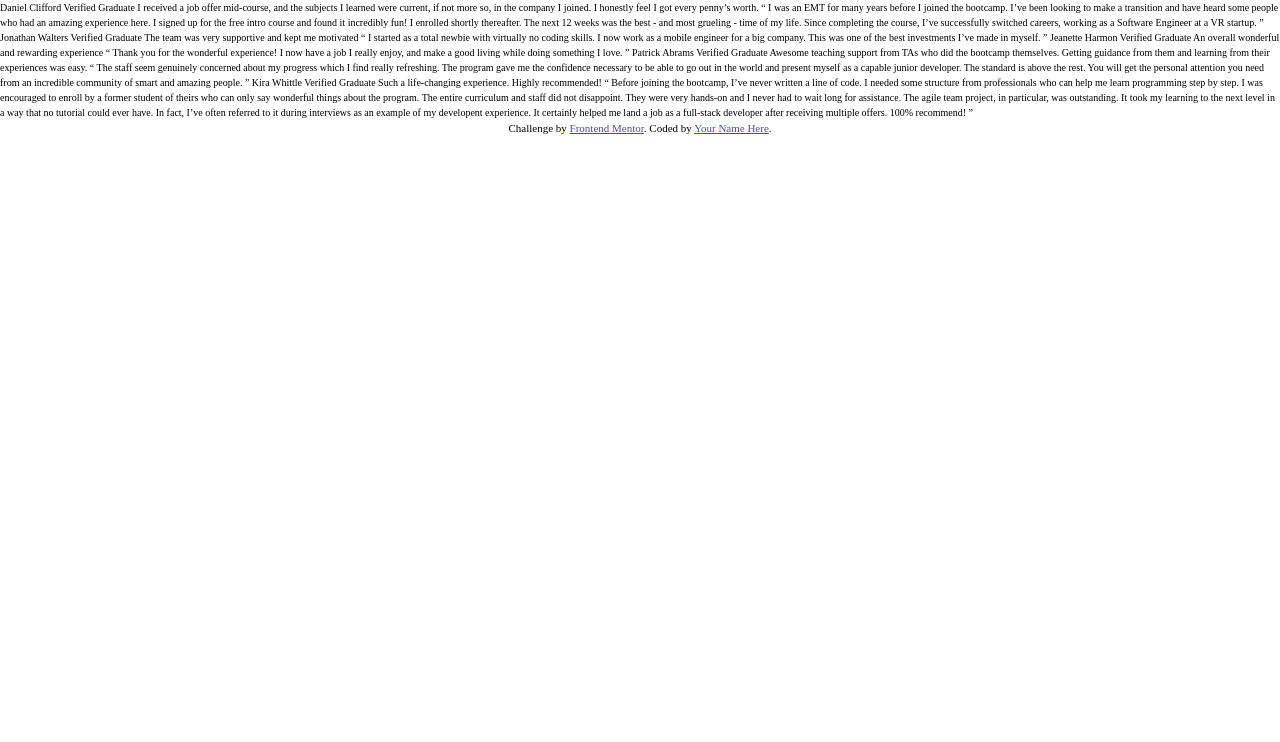
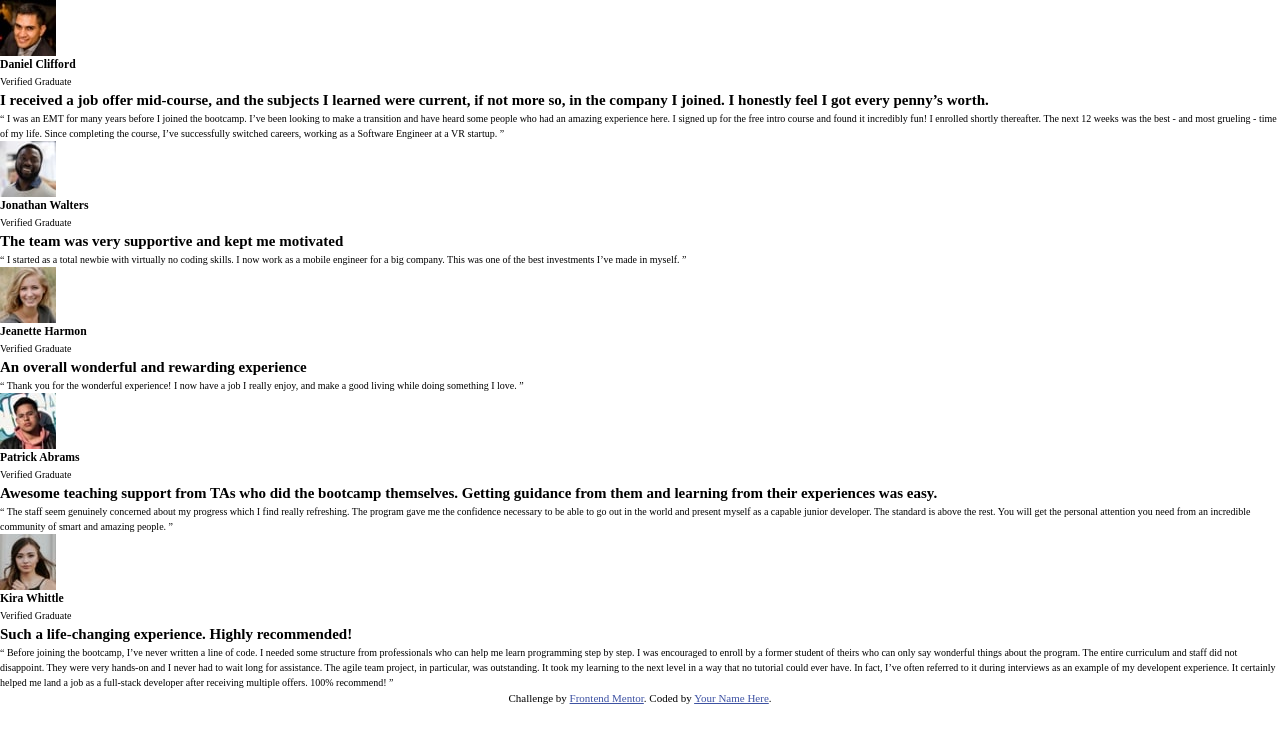
Before and after one commit to Kaji1127/Testimonials-Grid-Section, a website: page index.html in a window 1280 px wide. Drawn offline with Linux system fonts and the light colour scheme.

Commit message:
edit html file

```diff
--- a/index.html
+++ b/index.html
@@ -30,34 +30,111 @@
 		</style>
 	</head>
 	<body>
-		Daniel Clifford Verified Graduate I received a job offer mid-course, and the subjects I
-		learned were current, if not more so, in the company I joined. I honestly feel I got every
-		penny’s worth. “ I was an EMT for many years before I joined the bootcamp. I’ve been looking
-		to make a transition and have heard some people who had an amazing experience here. I signed
-		up for the free intro course and found it incredibly fun! I enrolled shortly thereafter. The
-		next 12 weeks was the best - and most grueling - time of my life. Since completing the
-		course, I’ve successfully switched careers, working as a Software Engineer at a VR startup.
-		” Jonathan Walters Verified Graduate The team was very supportive and kept me motivated “ I
-		started as a total newbie with virtually no coding skills. I now work as a mobile engineer
-		for a big company. This was one of the best investments I’ve made in myself. ” Jeanette
-		Harmon Verified Graduate An overall wonderful and rewarding experience “ Thank you for the
-		wonderful experience! I now have a job I really enjoy, and make a good living while doing
-		something I love. ” Patrick Abrams Verified Graduate Awesome teaching support from TAs who
-		did the bootcamp themselves. Getting guidance from them and learning from their experiences
-		was easy. “ The staff seem genuinely concerned about my progress which I find really
-		refreshing. The program gave me the confidence necessary to be able to go out in the world
-		and present myself as a capable junior developer. The standard is above the rest. You will
-		get the personal attention you need from an incredible community of smart and amazing
-		people. ” Kira Whittle Verified Graduate Such a life-changing experience. Highly
-		recommended! “ Before joining the bootcamp, I’ve never written a line of code. I needed some
-		structure from professionals who can help me learn programming step by step. I was
-		encouraged to enroll by a former student of theirs who can only say wonderful things about
-		the program. The entire curriculum and staff did not disappoint. They were very hands-on and
-		I never had to wait long for assistance. The agile team project, in particular, was
-		outstanding. It took my learning to the next level in a way that no tutorial could ever
-		have. In fact, I’ve often referred to it during interviews as an example of my developent
-		experience. It certainly helped me land a job as a full-stack developer after receiving
-		multiple offers. 100% recommend! ”
+		<main>
+			<div class="wrapper">
+				<div class="review grid">
+					<!--======== Review 01========-->
+					<div class="review__content">
+						<div class="review__profile">
+							<img src="images/image-daniel.jpg" alt="Daniel" />
+							<h3 class="review__name">Daniel Clifford</h3>
+							<span class="review__status">Verified Graduate</span>
+						</div>
+						<h2 class="review__title">
+							I received a job offer mid-course, and the subjects I learned were
+							current, if not more so, in the company I joined. I honestly feel I got
+							every penny’s worth.
+						</h2>
+						<p class="review__description">
+							“ I was an EMT for many years before I joined the bootcamp. I’ve been
+							looking to make a transition and have heard some people who had an
+							amazing experience here. I signed up for the free intro course and found
+							it incredibly fun! I enrolled shortly thereafter. The next 12 weeks was
+							the best - and most grueling - time of my life. Since completing the
+							course, I’ve successfully switched careers, working as a Software
+							Engineer at a VR startup. ”
+						</p>
+					</div>
+
+					<!--======== Review 02========-->
+					<div class="review__content">
+						<div class="review__profile">
+							<img src="images/image-jonathan.jpg" alt="Jonathan" />
+							<h3 class="review__name">Jonathan Walters</h3>
+							<span class="review__status">Verified Graduate</span>
+						</div>
+						<h2 class="review__title">
+							The team was very supportive and kept me motivated
+						</h2>
+						<p class="review__description">
+							“ I started as a total newbie with virtually no coding skills. I now
+							work as a mobile engineer for a big company. This was one of the best
+							investments I’ve made in myself. ”
+						</p>
+					</div>
+
+					<!--======== Review 03========-->
+					<div class="review__content">
+						<div class="review__profile">
+							<img src="images/image-jeanette.jpg" alt="Jeanette" />
+							<h3 class="review__name">Jeanette Harmon</h3>
+							<span class="review__status">Verified Graduate</span>
+						</div>
+						<h2 class="review__title">An overall wonderful and rewarding experience</h2>
+						<p class="review__description">
+							“ Thank you for the wonderful experience! I now have a job I really
+							enjoy, and make a good living while doing something I love. ”
+						</p>
+					</div>
+
+					<!--======== Review 04========-->
+					<div class="review__content">
+						<div class="review__profile">
+							<img src="images/image-patrick.jpg" alt="Patrick" />
+							<h3 class="review__name">Patrick Abrams</h3>
+							<span class="review__status">Verified Graduate</span>
+						</div>
+						<h2 class="review__title">
+							Awesome teaching support from TAs who did the bootcamp themselves.
+							Getting guidance from them and learning from their experiences was easy.
+						</h2>
+						<p class="review__description">
+							“ The staff seem genuinely concerned about my progress which I find
+							really refreshing. The program gave me the confidence necessary to be
+							able to go out in the world and present myself as a capable junior
+							developer. The standard is above the rest. You will get the personal
+							attention you need from an incredible community of smart and amazing
+							people. ”
+						</p>
+					</div>
+
+					<!--======== Review 05========-->
+					<div class="review__content">
+						<div class="review__profile">
+							<img src="images/image-kira.jpg" alt="Kira" />
+							<h3 class="review__name">Kira Whittle</h3>
+							<span class="review__status">Verified Graduate</span>
+						</div>
+						<h2 class="review__title">
+							Such a life-changing experience. Highly recommended!
+						</h2>
+						<p class="review__description">
+							“ Before joining the bootcamp, I’ve never written a line of code. I
+							needed some structure from professionals who can help me learn
+							programming step by step. I was encouraged to enroll by a former student
+							of theirs who can only say wonderful things about the program. The
+							entire curriculum and staff did not disappoint. They were very hands-on
+							and I never had to wait long for assistance. The agile team project, in
+							particular, was outstanding. It took my learning to the next level in a
+							way that no tutorial could ever have. In fact, I’ve often referred to it
+							during interviews as an example of my developent experience. It
+							certainly helped me land a job as a full-stack developer after receiving
+							multiple offers. 100% recommend! ”
+						</p>
+					</div>
+				</div>
+			</div>
+		</main>
 
 		<div class="attribution">
 			Challenge by
```
